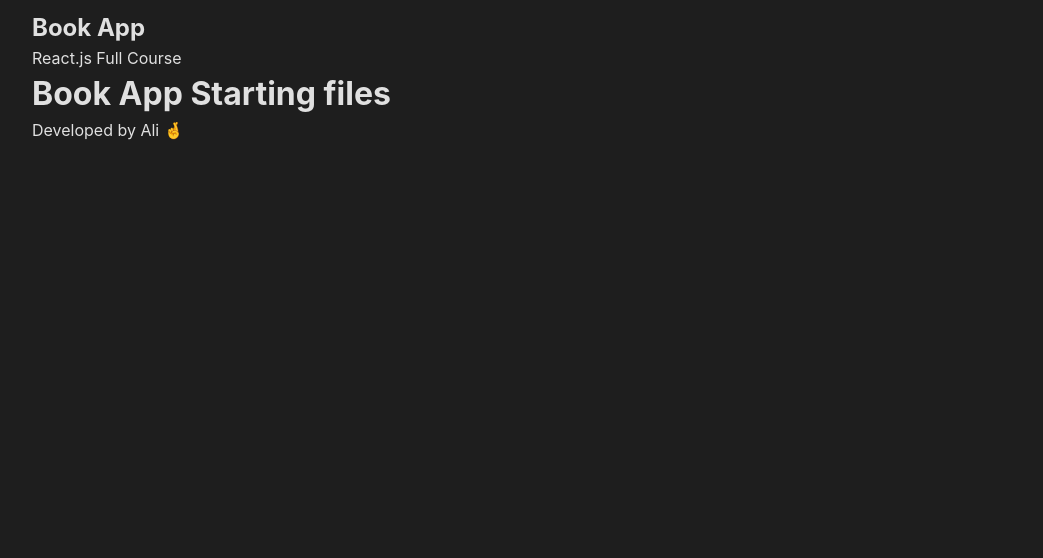
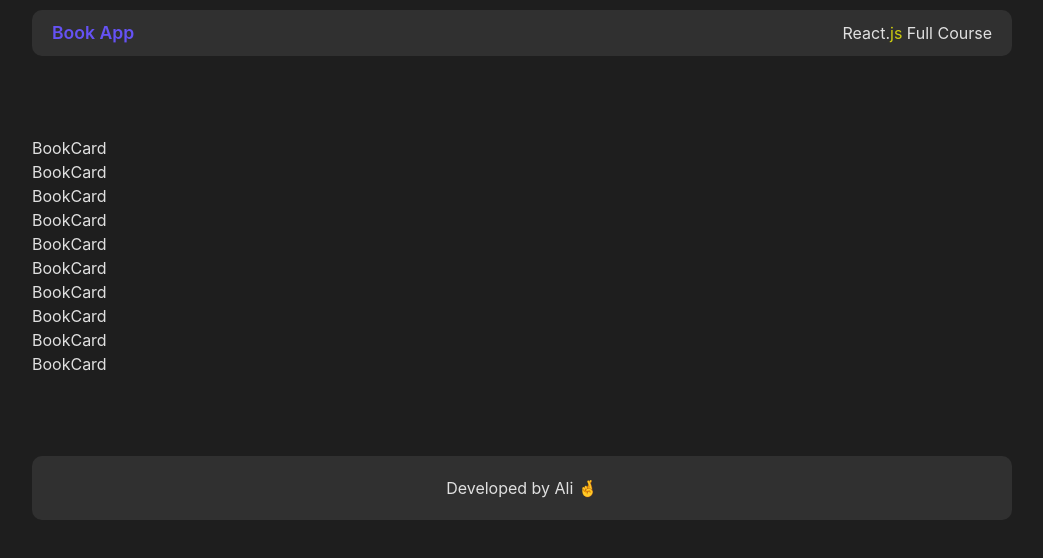
Before and after one commit to zenc-VSC/book-app, a React (Vite) app: page / in a window 1280 px wide. Shown: the top 558 px of the page, without its empty margins (118-1161 px from the left). Built offline with nearby package versions, Linux system fonts and the light colour scheme.

Commit message:
creat book card component to import data and show them

```diff
--- a/src/App.jsx
+++ b/src/App.jsx
@@ -1,9 +1,10 @@
+import Books from "./components/Books";
 import Layout from "./Layouts/Layout";
 
 function App() {
   return (
     <Layout>
-      <h1>Book App Starting files</h1>
+      <Books />
     </Layout>
   );
 }
--- a/src/Layouts/Layout.jsx
+++ b/src/Layouts/Layout.jsx
@@ -1,14 +1,15 @@
 import React from "react";
+import styles from "./Layout.module.css";
 
 function Layout({ children }) {
   return (
     <>
-      <header className="header">
+      <header className={styles.header}>
         <h2>Book App</h2>
-        <p>React.js Full Course</p>
+        <p>React.<span className={styles.highlight}>js</span> Full Course</p>
       </header>
       {children}
-      <footer className="footer">
+      <footer className={styles.footer}>
         <p>Developed by Ali 🤞</p>
       </footer>
     </>
--- a/src/Layouts/Layout.module.css
+++ b/src/Layouts/Layout.module.css
@@ -13,3 +13,13 @@
   font-weight: 600;
   font-size: 1.1rem;
 }
+.footer {
+  text-align: center;
+  background-color: #303030;
+  padding: 20px;
+  margin-top: 80px;
+  border-radius: 10px;
+}
+.highlight{
+  color: #e1e10bdf;
+}
--- /dev/null
+++ b/src/components/BookCard.jsx
@@ -0,0 +1,8 @@
+import React from "react";
+
+function BookCard({ data }) {
+  console.log(data);
+  return <div>BookCard</div>;
+}
+
+export default BookCard;
--- /dev/null
+++ b/src/components/Books.jsx
@@ -0,0 +1,19 @@
+import React from "react";
+import { books } from "../constants/mockData";
+import BookCard from "./BookCard.jsx";
+
+function Books() {
+  console.log(books.map((book) => book.title));
+  return (
+    <div>
+      <div>
+        {books.map((book) => (
+          <BookCard key={book.id} data={book} />
+        ))}
+      </div>
+      <div></div>
+    </div>
+  );
+}
+
+export default Books;
```
